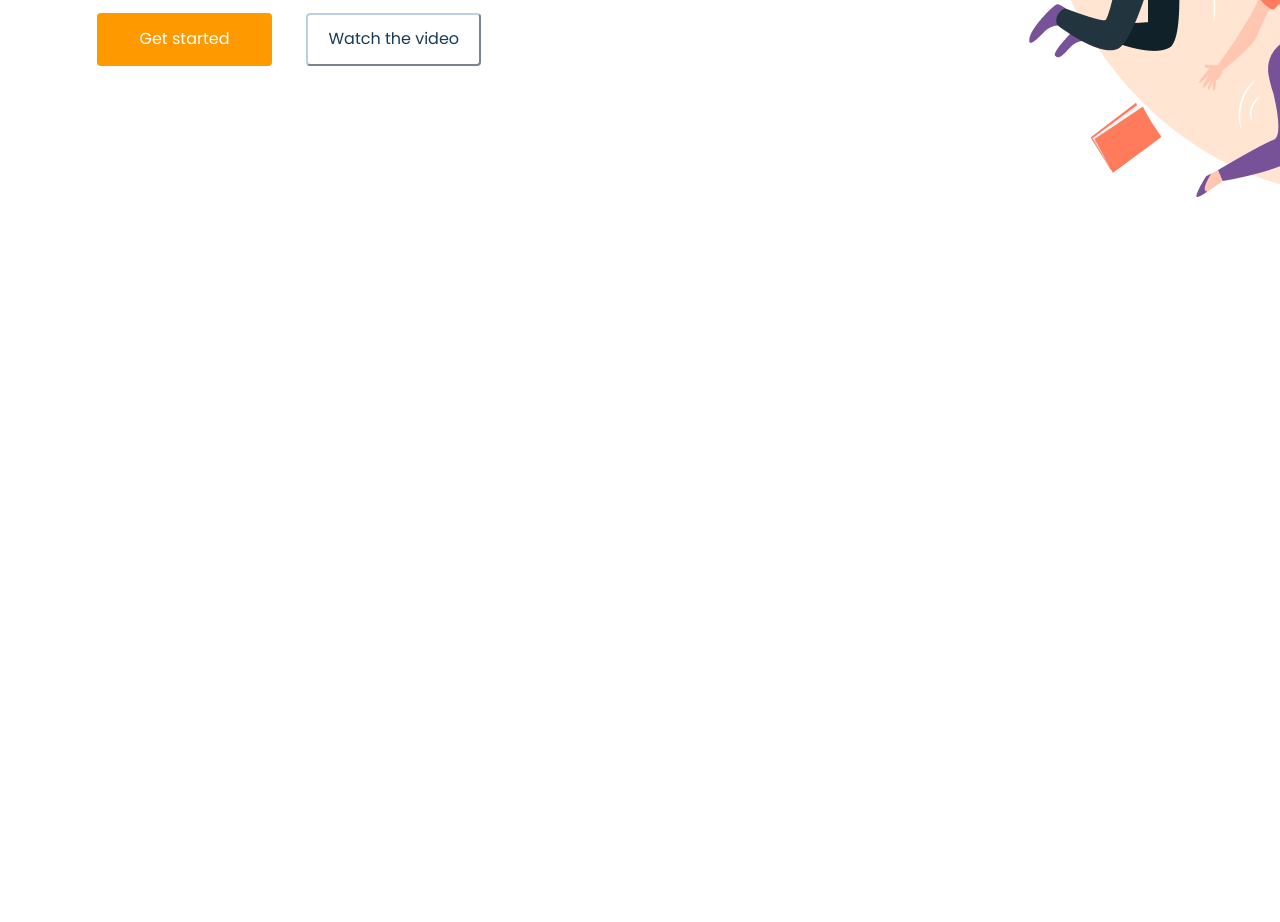
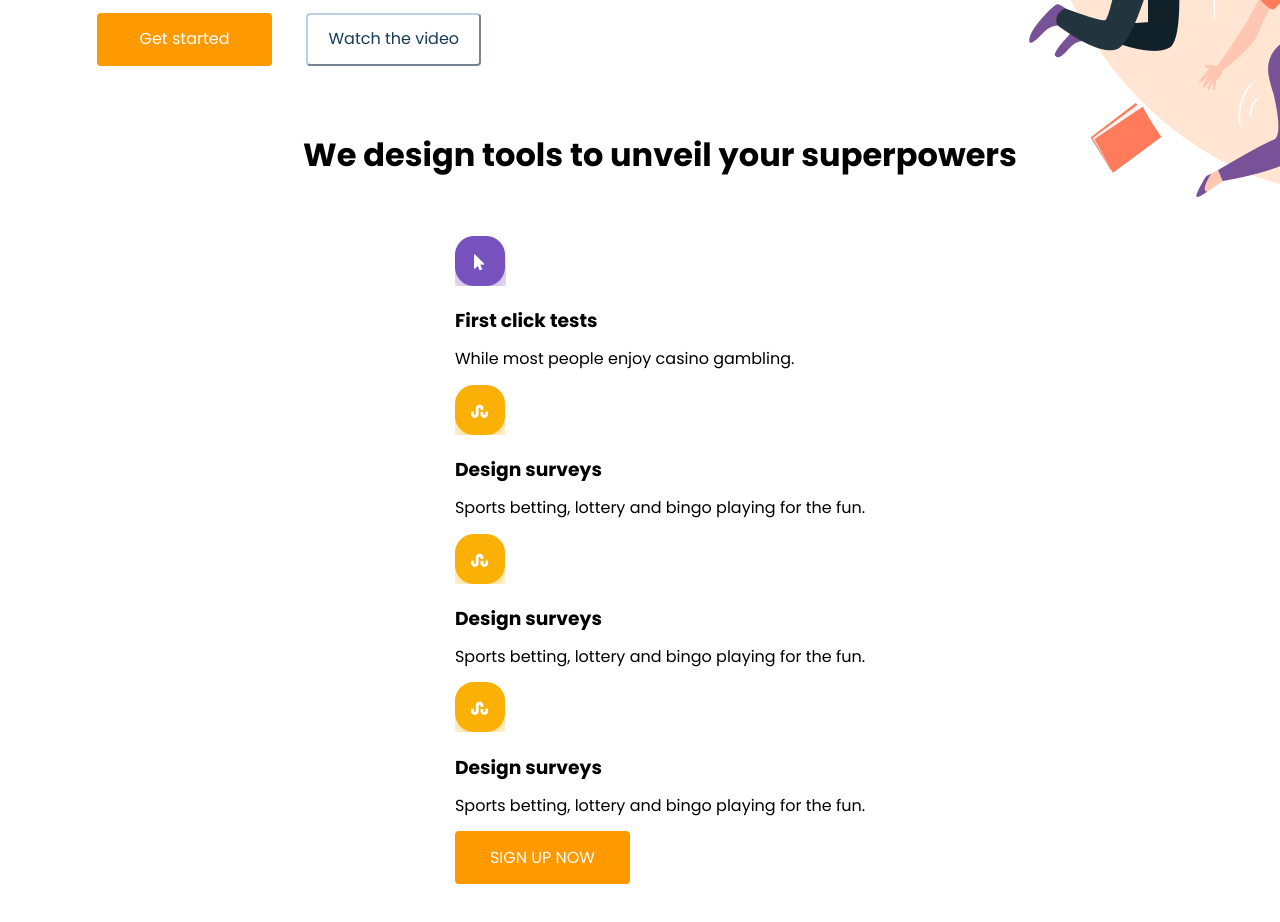
Before and after one commit to Phnilssonux/css-positions-and-transformation, a plain HTML site: page index.html in a window 1280 px wide. Shown: the part 400-1322 px from the top of the page. Before the commit the page ends 800 px from the top, so only its background shows below. Drawn offline with nearby package versions, Linux system fonts and the light colour scheme.

Commit message:
more changes

```diff
--- a/index.html
+++ b/index.html
@@ -46,7 +46,37 @@
         </div>
     </header>
 
+    <h1>We design tools to unveil your superpowers</h1>
+    <div class="feature-container">
+        <img src="images/pointer-icon.png" alt="icon with pointer">
+        <h2 class="feature-title"></h2>
+        <div class="click-test">
+            <h3>First click tests</h3>
+            <p>While most people enjoy casino gambling.</p>
+        </div>
+
+        <img src="images/design-icon.png" alt="icon with design">
+        <h2 class="feature-title"></h2>
+        <div class="design-survey">
+            <h3>Design surveys</h3>
+            <p>Sports betting, lottery and bingo playing for the fun.</p>
+        </div>
+
+        <img src="images/design-icon.png" alt="icon with design">
+        <h2 class="feature-title"></h2>
+        <div class="design-survey">
+            <h3>Design surveys</h3>
+            <p>Sports betting, lottery and bingo playing for the fun.</p>
+        </div>
+
+        <img src="images/design-icon.png" alt="icon with design">
+        <h2 class="feature-title"></h2>
+        <div class="design-survey">
+            <h3>Design surveys</h3>
+            <p>Sports betting, lottery and bingo playing for the fun.</p>
+        </div>
+        <button class="btn-sign">SIGN UP NOW</button>
+    </div>
+
 </body>
 </html>
-
-<!--Still strugglging to wrap my head around this assignment, spent most of the day on the header bit alone-->
--- a/styles/index.css
+++ b/styles/index.css
@@ -115,7 +115,26 @@ li > a {
 }
 
 .header-img {
+    height: 543px;
     position: absolute;
     top: 128px;
     left: 1000px;
+    z-index: -1;
 }
+
+.feature-container {
+    margin: 40px;
+}
+
+.click-test {
+
+}
+
+.btn-sign {
+    background-color: #FF9900;
+    color: #FFFFFF;
+    border: none;
+    width: 175px;
+    height: 53px;
+    border-radius: 4px;
+}
```
Also changed, not shown: images/design-icon.png (added), images/heart-icon.png (added), images/pointer-icon.png (added), images/time-icon.png (added).
